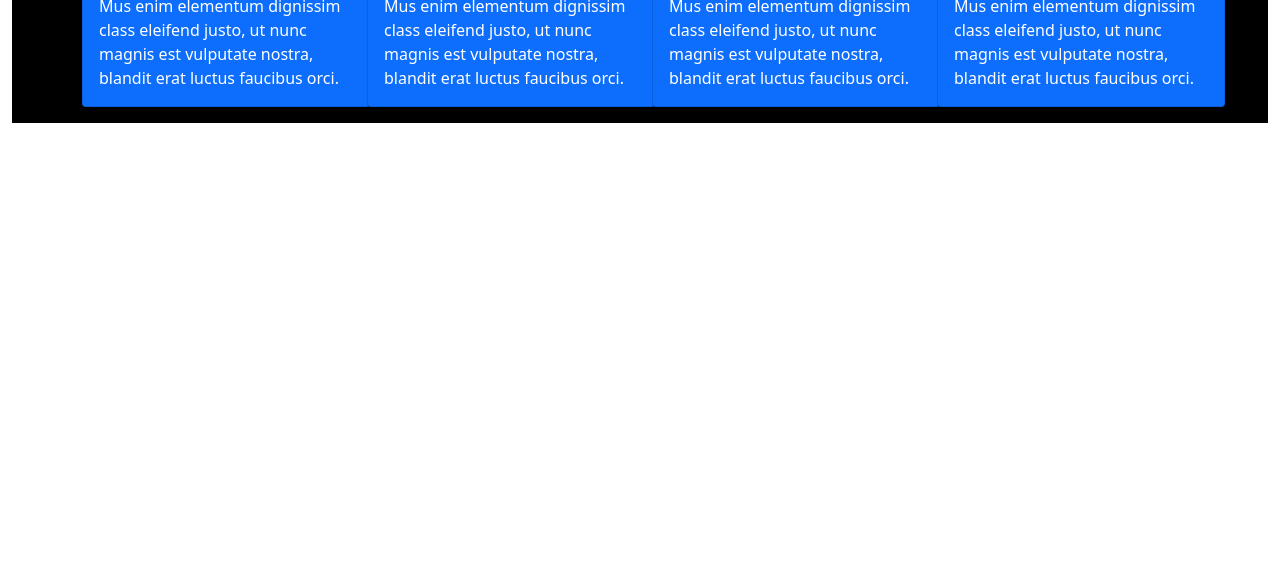
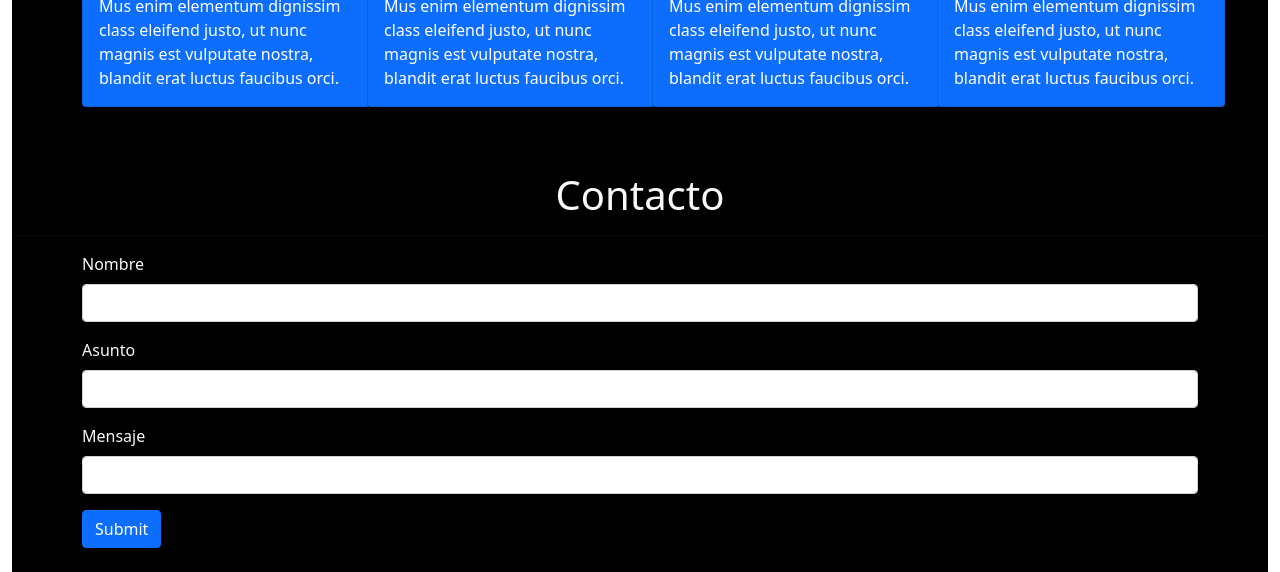
Before and after one commit to DanielaFloresC/viajesChile, a plain HTML site: page index.html in a window 1280 px wide. Shown: the part 1757-2329 px from the top of the page. Before the commit the page ends 1880 px from the top, so only its background shows below. Drawn offline with nearby package versions, Linux system fonts and the light colour scheme.

Commit message:
commit 4 contacto

```diff
--- a/index.html
+++ b/index.html
@@ -155,6 +155,33 @@
         </div>
     </section>
 
+    <section id="Contacto">
+        <div class="container-fluid">
+            <div class="pt-5 bg-black">
+                <h1 class="font-uppercase text-center text-light">Contacto</h1>
+                <hr class="mx-auto">
+                <div class="container">
+                    <form>
+                        <div class="mb-3">
+                          <label for="exampleInputEmail1" class="form-label text-light">Nombre</label>
+                          <input type="email" class="form-control" id="exampleInputEmail1" aria-describedby="emailHelp">
+                        </div>
+                        <div class="mb-3">
+                          <label for="exampleInputPassword1" class="form-label text-light">Asunto</label>
+                          <input type="password" class="form-control" id="exampleInputPassword1">
+                        </div>
+                        <div class="mb-3">
+                            <label for="exampleInputPassword1" class="form-label text-light">Mensaje</label>
+                            <input type="password" class="form-control" id="exampleInputPassword1">
+                          </div>
+                        <button type="submit" class="btn btn-primary">Submit</button>
+                      </form>
+                      <br>
+                </div>
+            </div>
+        </div>
+    </section>
+
 
 
     <script src="https://cdn.jsdelivr.net/npm/@popperjs/core@2.10.2/dist/umd/popper.min.js" integrity="sha384-7+zCNj/IqJ95wo16oMtfsKbZ9ccEh31eOz1HGyDuCQ6wgnyJNSYdrPa03rtR1zdB" crossorigin="anonymous"></script>
```
